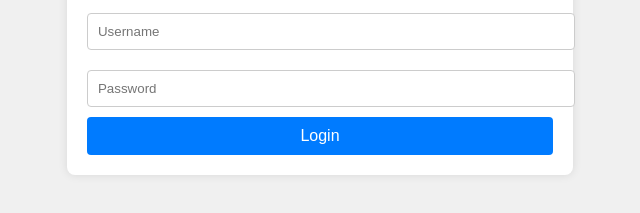
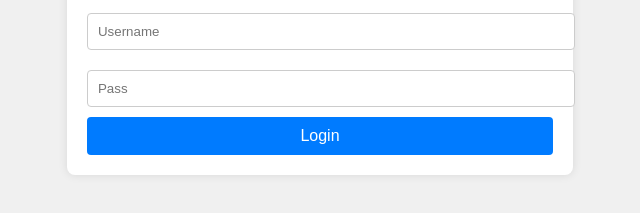
Before and after one commit to Ganesh-ai776/azure-repo, a plain HTML site: page index.html in a window 1280 px wide. Shown: the part 363-576 px from the top of the page, 320-960 px from the left. Drawn offline with Linux system fonts and the light colour scheme.

Commit message:
initial commit

```diff
--- a/index.html
+++ b/index.html
@@ -49,7 +49,7 @@
         <h2>Login</h2>
         <form>
             <input type="text" placeholder="Username" required>
-            <input type="password" placeholder="Password" required>
+            <input type="password" placeholder="Pass" required>
             <button type="submit">Login</button>
         </form>
     </div>
```
